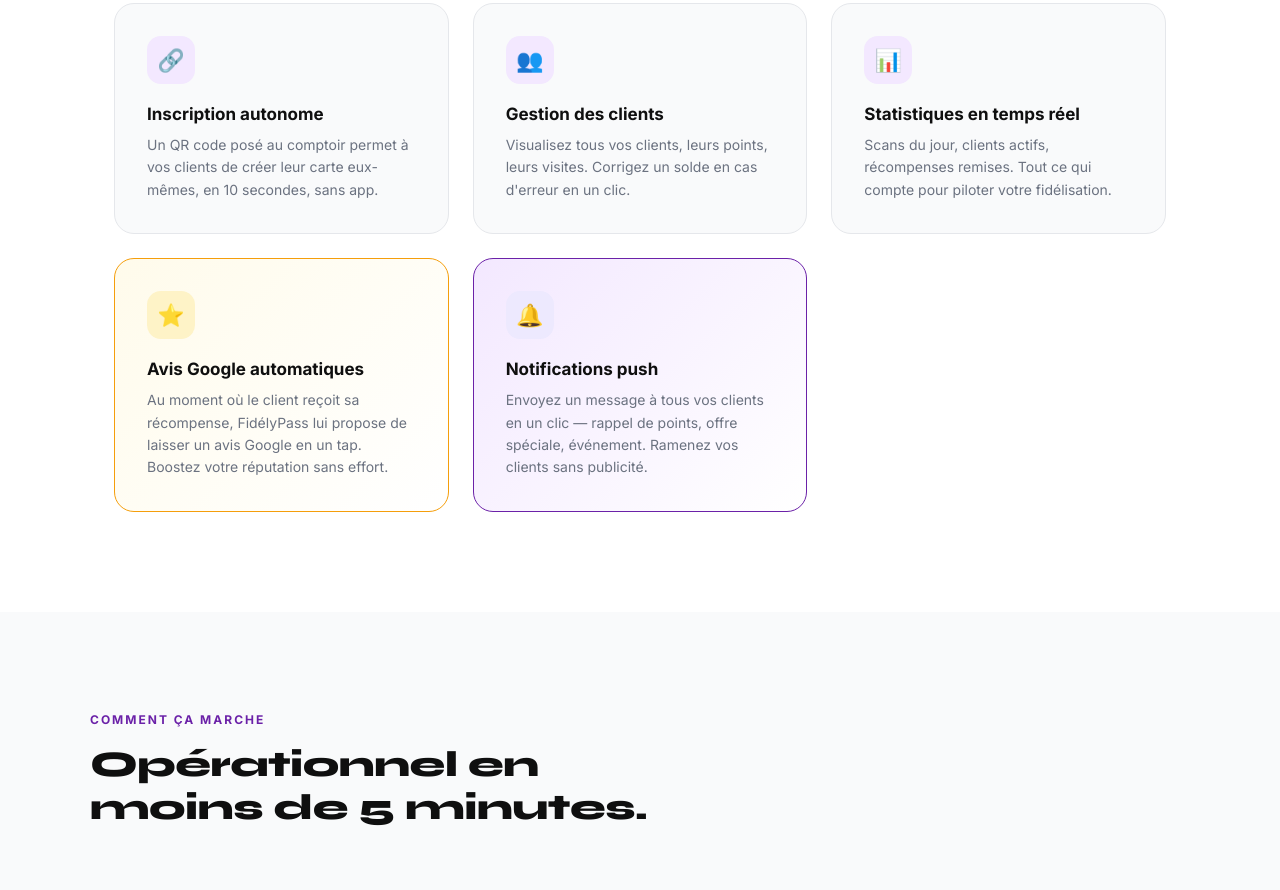
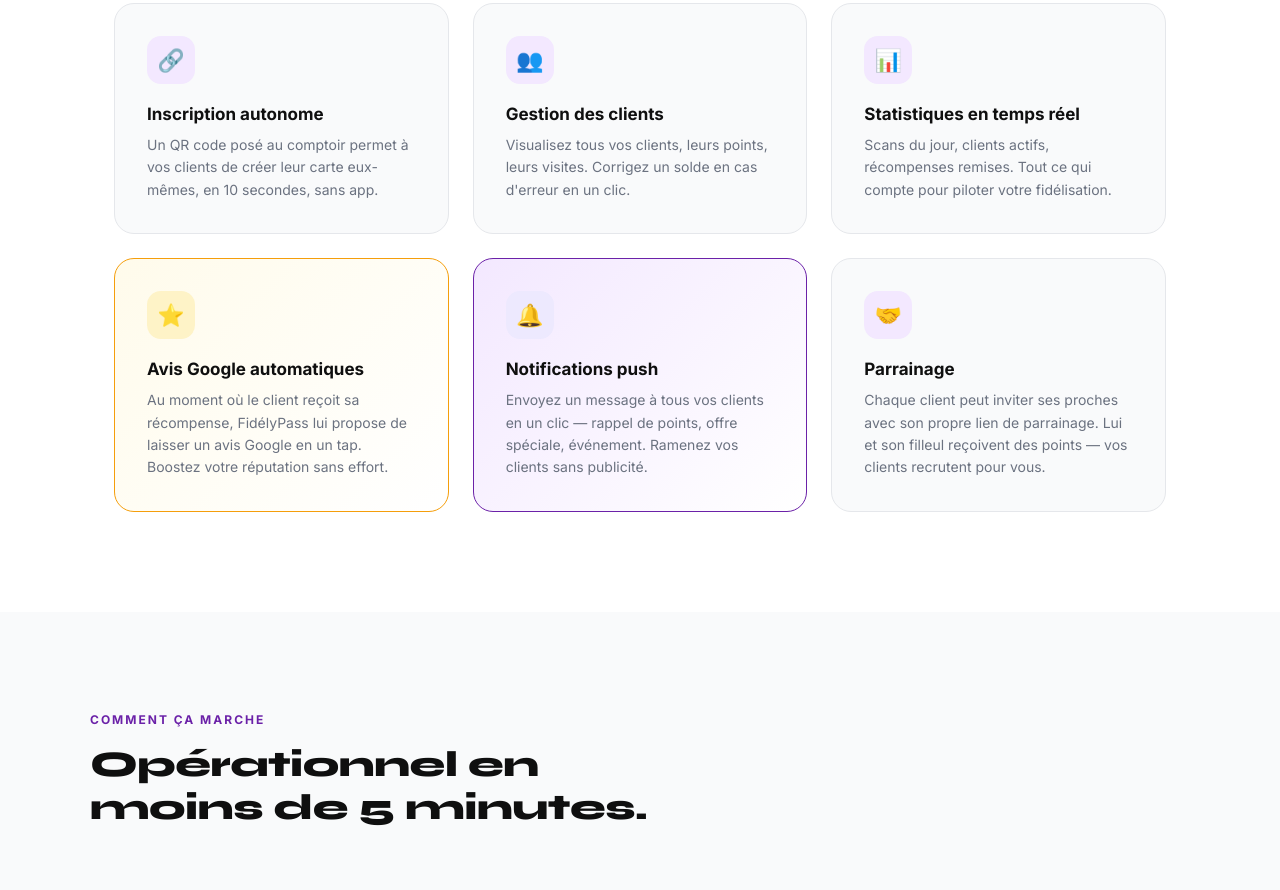
Before and after one commit to ck9yz2vw7v-lang/fidelypass, a website: page public/landing.html in a window 1280 px wide. Shown: the part 2209-3099 px from the top of the page. Drawn offline with Linux system fonts and the light colour scheme.

Commit message:
Add referral feature section to landing page

```diff
--- a/public/landing.html
+++ b/public/landing.html
@@ -999,6 +999,11 @@ footer {
       <div class="feature-title">Notifications push</div>
       <div class="feature-desc">Envoyez un message à tous vos clients en un clic — rappel de points, offre spéciale, événement. Ramenez vos clients sans publicité.</div>
     </div>
+    <div class="feature-card">
+      <div class="feature-icon">🤝</div>
+      <div class="feature-title">Parrainage</div>
+      <div class="feature-desc">Chaque client peut inviter ses proches avec son propre lien de parrainage. Lui et son filleul reçoivent des points — vos clients recrutent pour vous.</div>
+    </div>
   </div>
 </section>
 
@@ -1041,6 +1046,7 @@ footer {
     <div class="pricing-price">29<span>€/mois</span></div>
     <div class="pricing-sub">par boutique, sans engagement</div>
     <div class="pricing-setup"><strong>+ 80€</strong> d'installation unique (configuration, QR codes, formation)</div>
+    <div class="pricing-sub" style="margin-top:4px">📍 Plusieurs boutiques ? <strong>24€/mois</strong> par boutique supplémentaire</div>
     <ul class="pricing-features">
       <li>Cartes de fidélité digitales illimitées</li>
       <li>Google Wallet & Apple Wallet</li>
```
